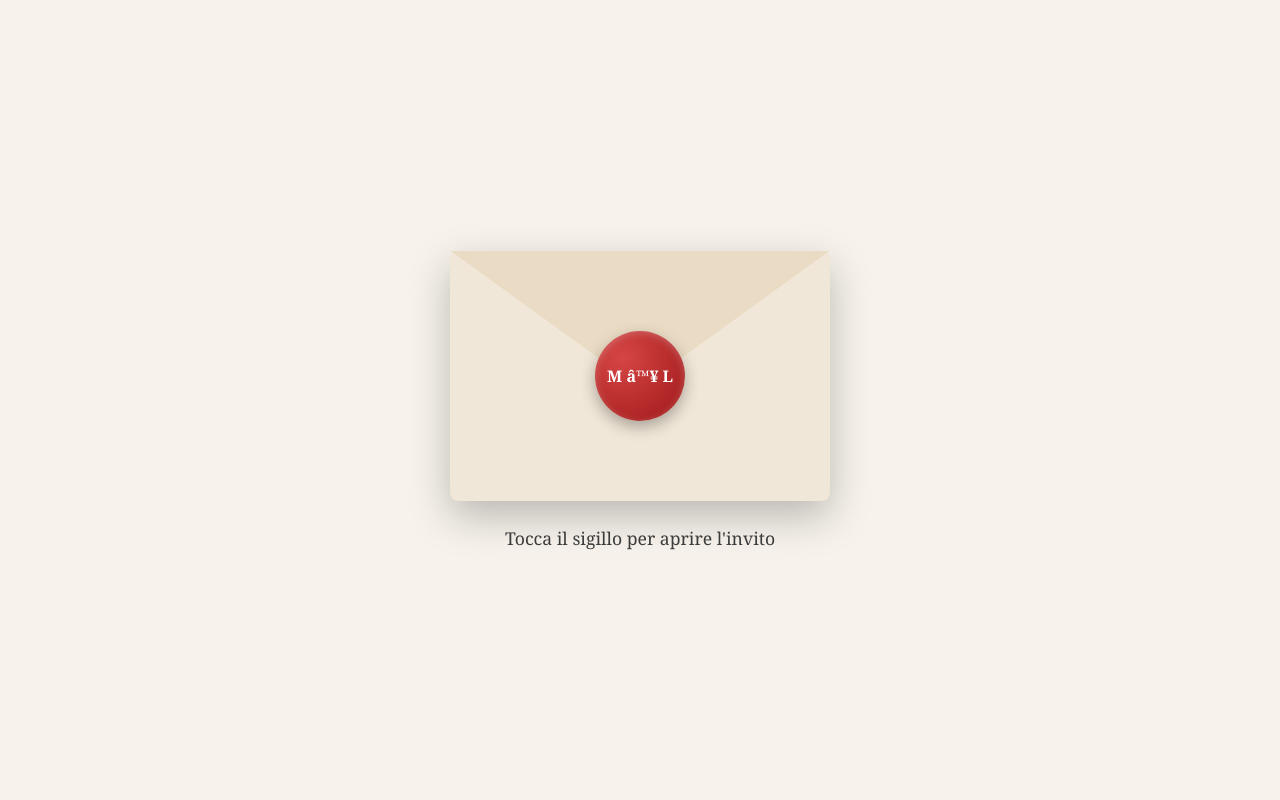
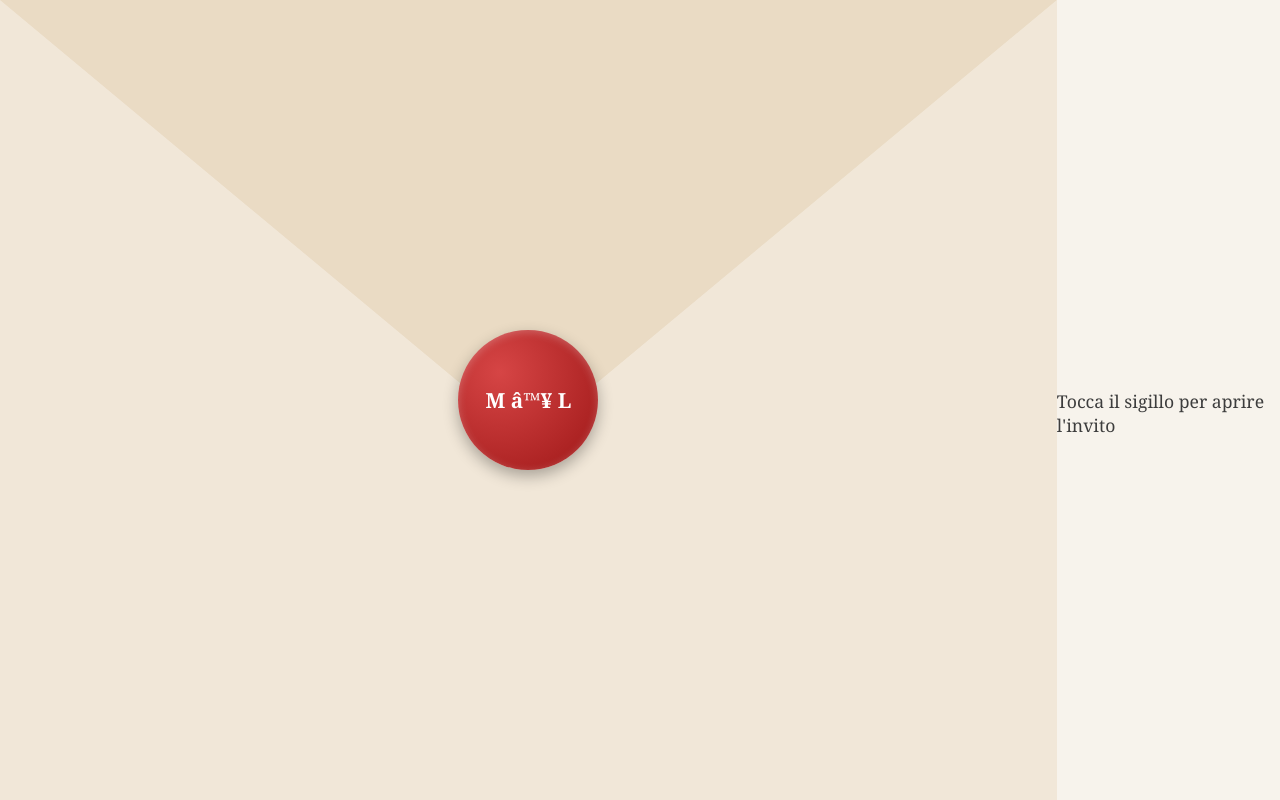
Before and after one commit to marcogatti1996-hub/matrimonio, a plain HTML site: page index.html in a window 1280 px wide. Drawn offline with Linux system fonts and the light colour scheme.

Commit message:
Update style.css

```diff
--- a/style.css
+++ b/style.css
@@ -13,20 +13,24 @@ body{
 /* BUSTA */
 
 #envelope-container{
+    position:fixed;
+    inset:0;
+    width:100vw;
     height:100vh;
     display:flex;
-    flex-direction:column;
     justify-content:center;
     align-items:center;
+    overflow:hidden;
 }
 
 .envelope{
-    width:380px;
-    height:250px;
+    width:100vw;
+    height:100vh;
     background:#f1e7d8;
     position:relative;
-    border-radius:8px;
-    box-shadow:0 15px 40px rgba(0,0,0,.25);
+    border-radius:0;
+    box-shadow:none;
+    overflow:hidden;
 }
 
 .envelope::before{
@@ -35,9 +39,8 @@ body{
     top:0;
     left:0;
     width:100%;
-    height:100%;
-
-    clip-path:polygon(0 0,50% 55%,100% 0);
+    height:55%;
+    clip-path:polygon(0 0, 50% 100%, 100% 0);
     background:#eadbc4;
 }
 
@@ -47,8 +50,9 @@ body{
     left:50%;
     transform:translate(-50%,-50%);
 
-    width:90px;
-    height:90px;
+    width:140px;
+    height:140px;
+    font-size:1.3rem;
 
     border-radius:50%;
 
```
